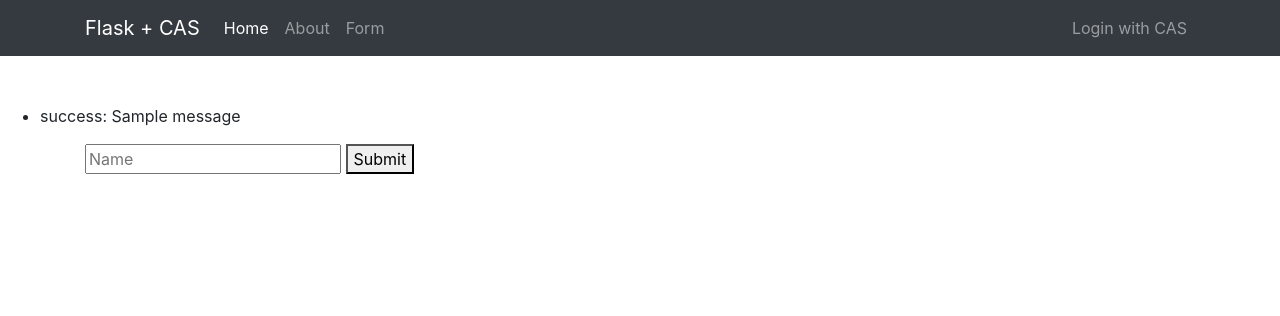
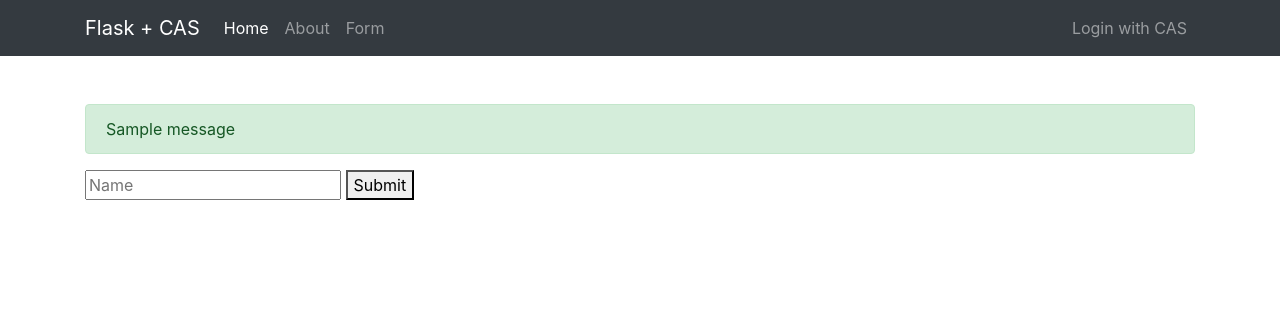
Before and after one commit to Apexal/flask-cas-template, a Python web app: template templates/form.html in a window 1280 px wide. Shown: the top 316 px of the page. Run offline with Jinja, Linux system fonts and the light colour scheme; the template is opened without the code that fills it, so the values that code supplies are empty; one stand-in notice (Sample message) is shown; some libraries are stand-ins or nearby versions.

Commit message:
Bootstrap alerts for flash messages

```diff
--- a/app.py
+++ b/app.py
@@ -52,7 +52,7 @@ def form():
             name = request.form['name']
             flash('Hello, ' + name)
         else:
-            flash('You didn\'t give a name!', 'error')
+            flash('You didn\'t give a name!', 'danger')
 
         return redirect(url_for('form'))
 
--- a/templates/layout.html
+++ b/templates/layout.html
@@ -29,11 +29,11 @@
   <main class="my-5">
     {% with messages = get_flashed_messages(with_categories=True) %}
     {% if messages %}
-    <ul class="flashes">
+    <div class="container flashes">
       {% for category, message in messages %}
-      <li>{{ category}}: {{ message }}</li>
+      <div class="alert alert-{{ category }}" role="alert">{{ message }}</div>
       {% endfor %}
-    </ul>
+    </div>
     {% endif %}
     {% endwith %}
 
```
